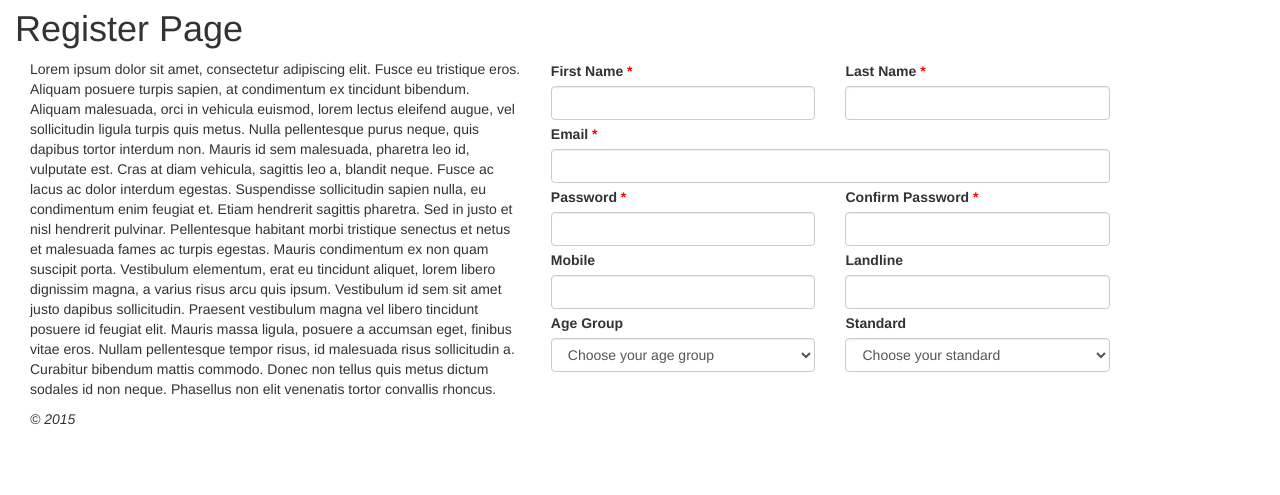
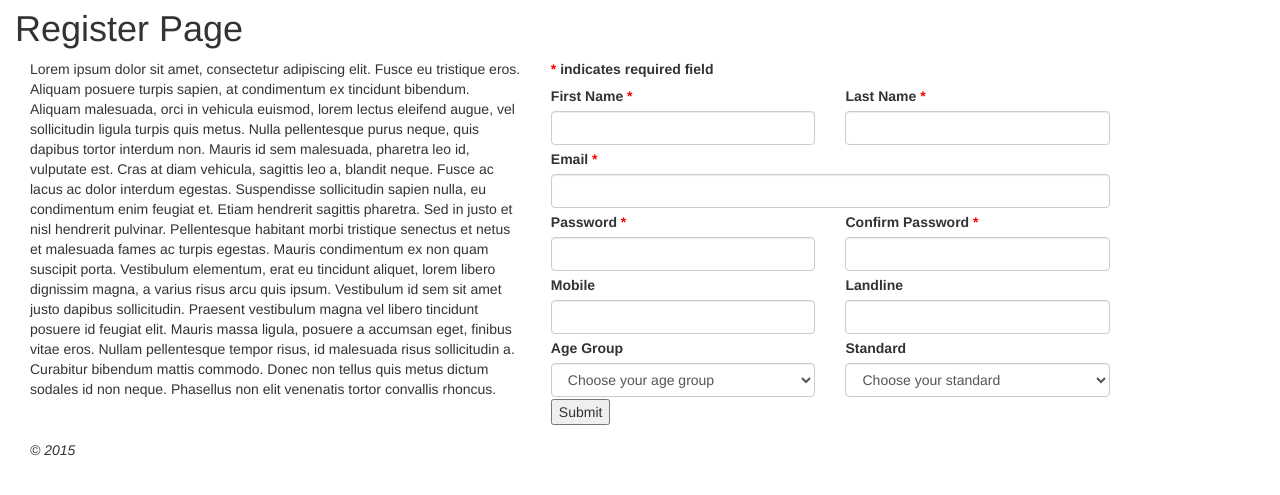
Before and after one commit to Hari96/stour-squashclub, a CodeIgniter app: page /database/model_views/view/register in a window 1280 px wide. Shown: the part 101-596 px from the top of the page. Run offline with CodeIgniter, Linux system fonts and the light colour scheme; data that the repository does not hold is empty.

Commit message:
Updated register, custom.css and divisions files

```diff
--- a/application/views/model_views/divisions.php
+++ b/application/views/model_views/divisions.php
@@ -1,7 +1,11 @@
 <h1>Divisions page</h1>
 <table>
-  <tr><th>No.</th><th>Player</th><th>Number</th></tr>
+  <thead>
+    <tr><th>No.</th><th>Player</th><th>Number</th></tr>
+  </thead>
+  <tbody>
   <?php foreach ($players as $player): echo "<tr><td>".$player['id']."</td><td>".
   $player['fName']." ".$player['lName']."</td><td>".$player['mobile']."</td></tr>"?>
   <?php endforeach; ?>
+</tbody>
 </table>
--- a/application/views/model_views/register.php
+++ b/application/views/model_views/register.php
@@ -11,6 +11,7 @@
     <section class="col-md-7">
       <form <form action="" method="post">
         <div class="form-group">
+          <label class="required-star">indicates required field</label>
           <div class="row spacing">
             <div class="col-md-6">
               <label for="inputFirstName" class="required">First Name</label>
@@ -69,9 +70,10 @@
               </select>
             </div>
           </div>
+          <input type="submit" value="Submit">
         </div>
       </form>
-    </section><!--end of from section-->
+    </section><!--end of form section-->
 
   </div>
 <div>
--- a/assets/css/custom.css
+++ b/assets/css/custom.css
@@ -22,3 +22,7 @@ table, th, td {
   content: " *";
   color: red;
 }
+.required-star::before {
+  content: "* ";
+  color: red;
+}
```
